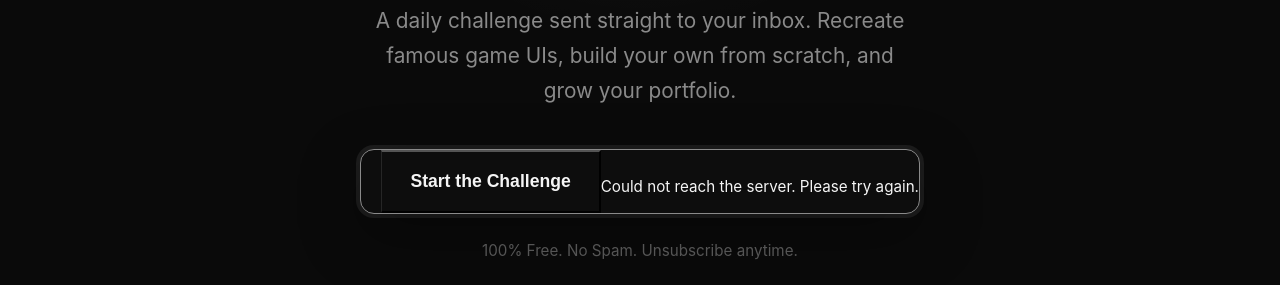
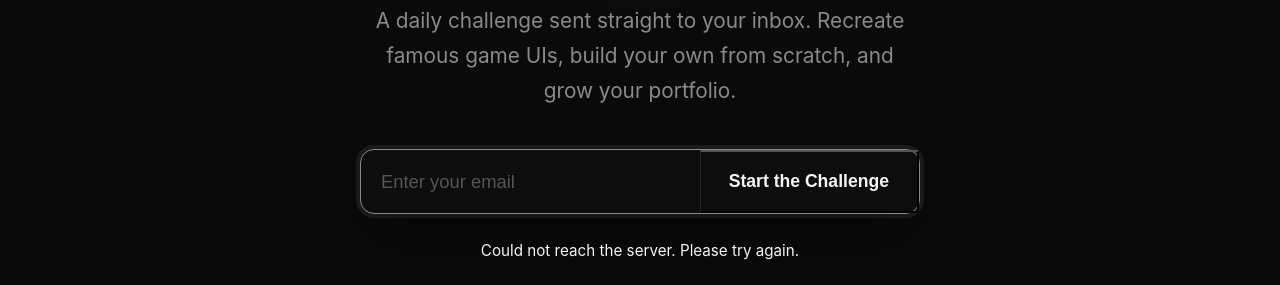
Before and after one commit to Gustavocodiguinhos/30days-gameui, a website: page public/index.html in a window 1280 px wide. Both pictures are taken after typing "name@example.com" into the empty fields and a click on the button "Start the Challenge". Shown: the part 489-774 px from the top of the page. Drawn offline with Linux system fonts and the light colour scheme; no server answers.

Commit message:
Show subscribe message below the form box

```diff
--- a/public/css/style.css
+++ b/public/css/style.css
@@ -255,7 +255,8 @@ button.loading::before {
 }
 
 #signup-msg {
-  margin-top: 1.5rem;
+  margin: 1.5rem auto 0;
+  max-width: 560px;
   font-size: 0.95rem;
   color: var(--text);
   animation: fadeIn 0.4s var(--ease);
--- a/public/js/script.js
+++ b/public/js/script.js
@@ -50,7 +50,7 @@ function showMessage(text, { autoHide = false } = {}) {
   const msg = document.createElement('p');
   msg.id = 'signup-msg';
   msg.textContent = text;
-  form.appendChild(msg);
+  form.insertAdjacentElement('afterend', msg);
   if (autoHide) {
     setTimeout(() => {
       if (msg.parentNode) msg.remove();
```
